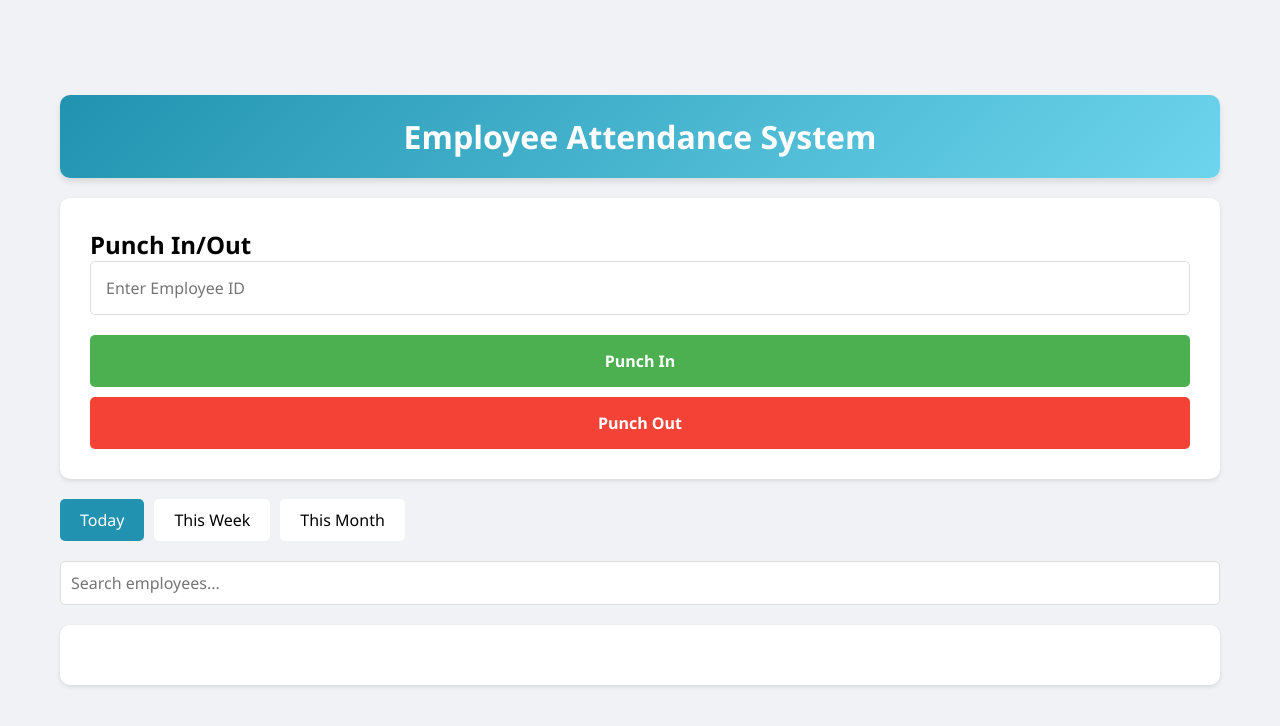
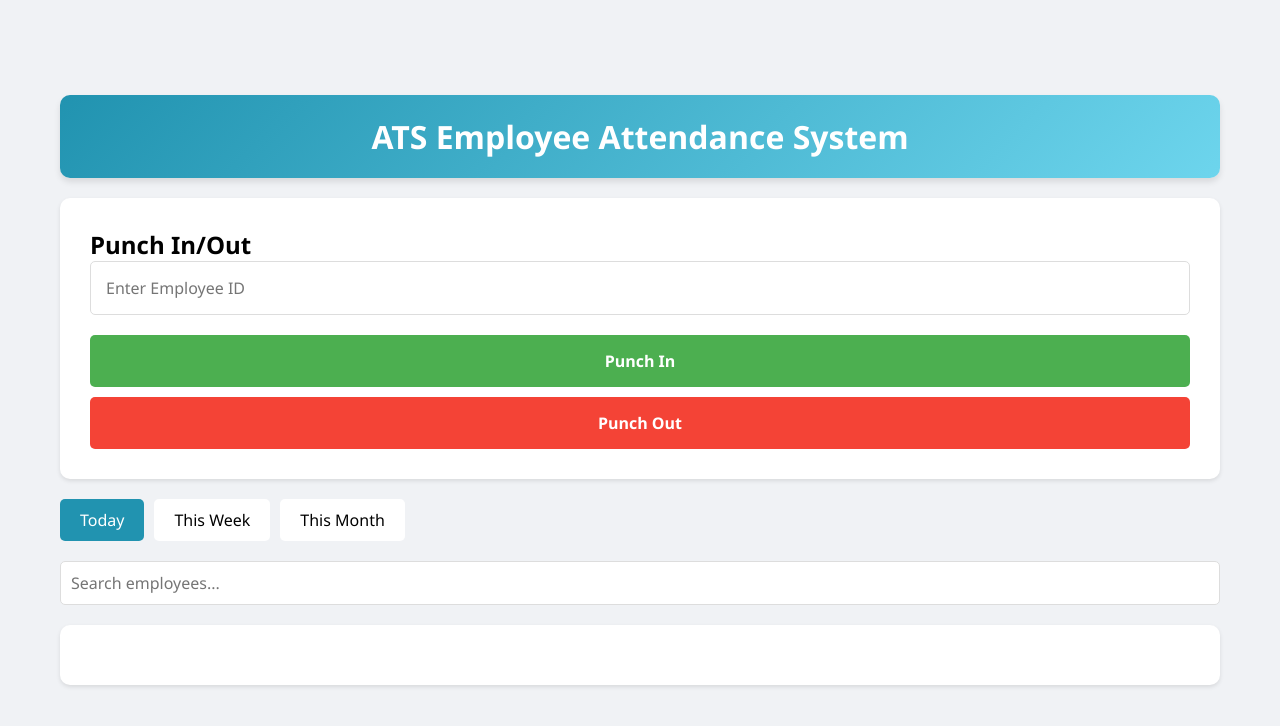
Before and after one commit to sahithdaddla/Punch-in-out, a plain HTML site: page index.html in a window 1280 px wide. Drawn offline with Linux system fonts and the light colour scheme.

Commit message:
Update index.html

```diff
--- a/index.html
+++ b/index.html
@@ -143,7 +143,7 @@
 <body>
     <div class="container">
         <div class="header">
-            <h1>Employee Attendance System</h1>
+            <h1>ATS Employee Attendance System</h1>
         </div>
 
         <!-- Employee Punch In/Out Section -->
```
